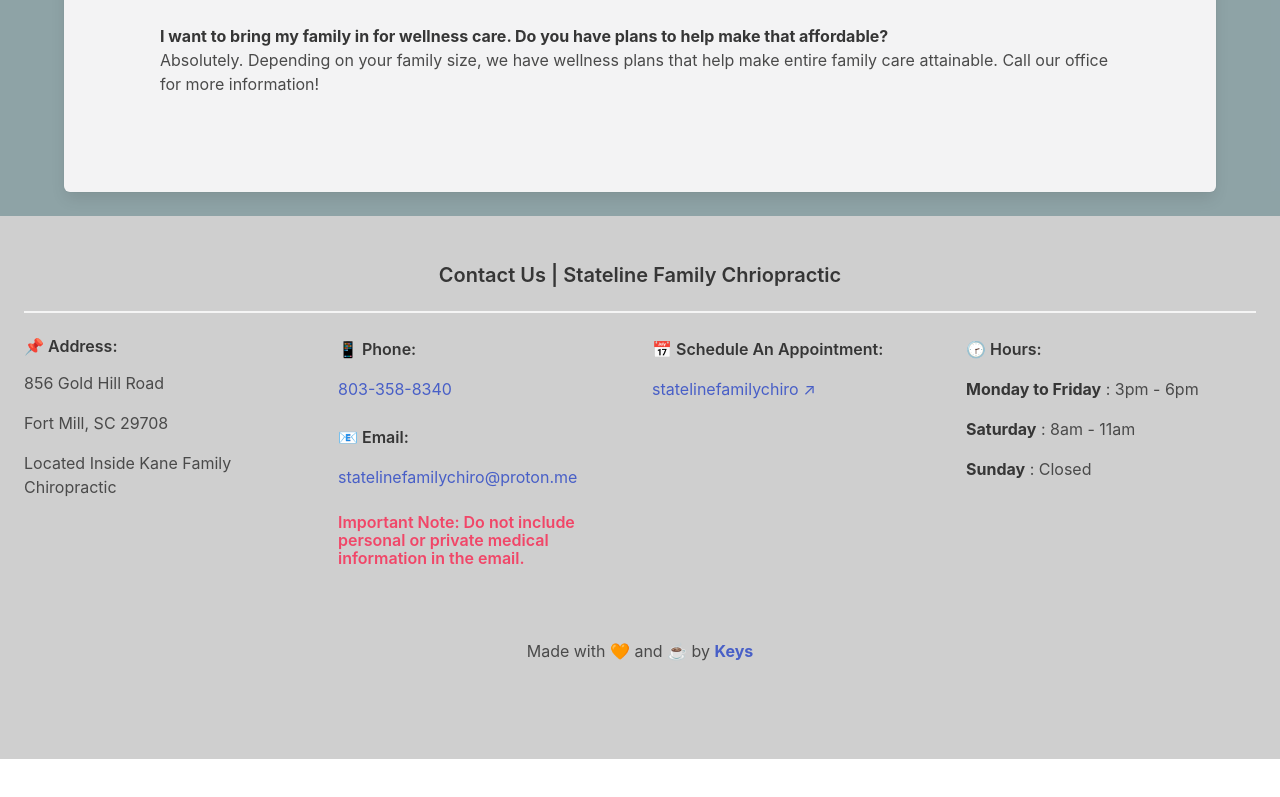
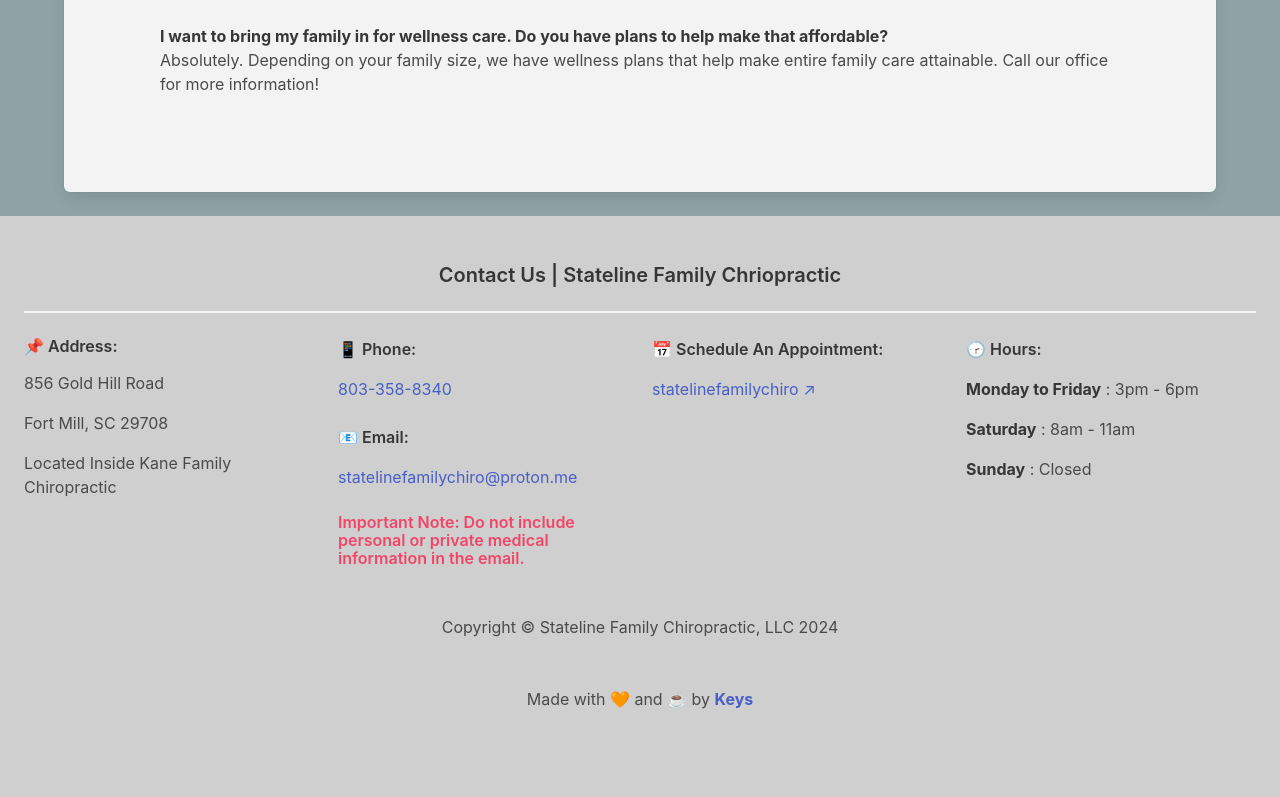
Before and after one commit to sempercuriosus/stateline-fc, a React (Vite) app: page / in a window 1280 px wide. Shown: the part 4636-5433 px from the top of the page. Before the commit the page ends 5395 px from the top, so only its background shows below. Built offline with nearby package versions, Linux system fonts and the light colour scheme.

Commit message:
added notice

```diff
--- a/src/components/ui/footer.jsx
+++ b/src/components/ui/footer.jsx
@@ -1,6 +1,8 @@
 import { Contact } from '../../pages';
 import { useRef } from 'react';
 import { colors } from '../../styles/styles';
+
+const currentYear = 2024;
 
 function Footer() {
   const scrollToRef = useRef();
@@ -12,6 +14,13 @@
       ref={scrollToRef}
       style={{ backgroundColor: colors.GREY }}>
       <Contact />
+
+      <div className='content has-text-centered'>
+        <p>
+          {' '}
+          Copyright &copy; Stateline Family Chiropractic, LLC {currentYear}
+        </p>
+      </div>
 
       <br />
 
```
